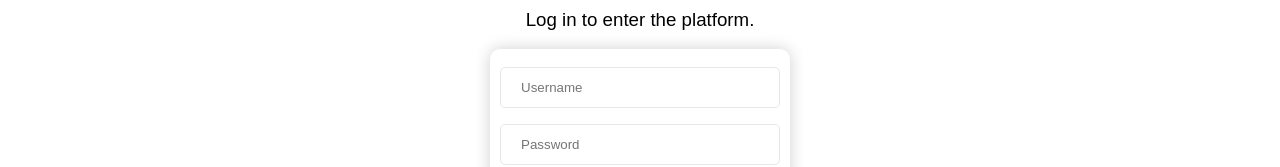
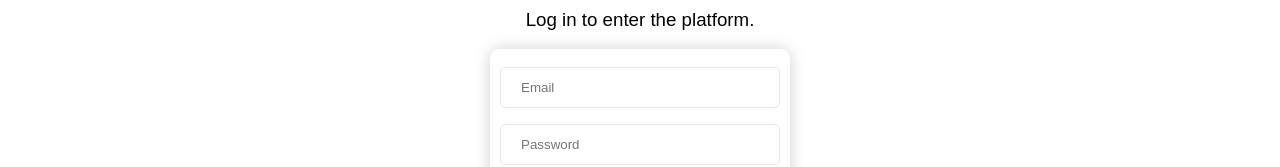
Before and after one commit to hthenrique/maze-bank-angular, an Angular app: page / in a window 1280 px wide. Shown: the part 300-467 px from the top of the page. Built offline with nearby package versions, Linux system fonts and the light colour scheme; no server answers.

Commit message:
chore: username field in login to email

```diff
--- a/src/app/component/login/login.component.ts
+++ b/src/app/component/login/login.component.ts
@@ -31,7 +31,7 @@ export class LoginComponent implements OnInit{
   constructor(@Inject(DOCUMENT) document: Document, private router: Router, private loginService:ServiceService) {
     this.loginTitle = 'Login';
     this.subTitle = 'Log in to enter the platform.';
-    this.usernameHint = 'Username';
+    this.usernameHint = 'Email';
     this.userpassHint = 'Password';
     this.userError = '';
     this.passError = '';
```
